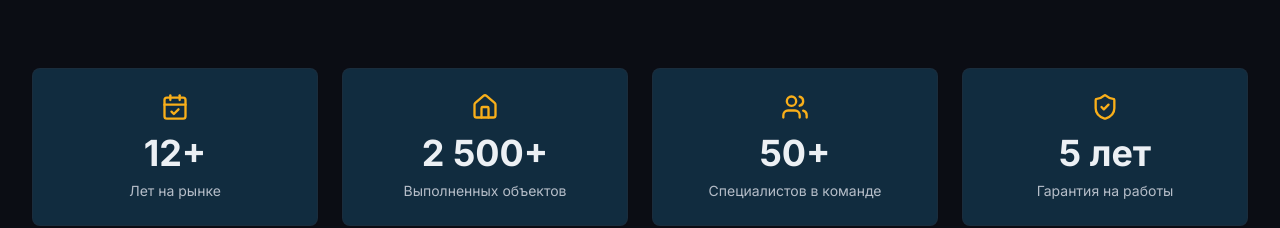
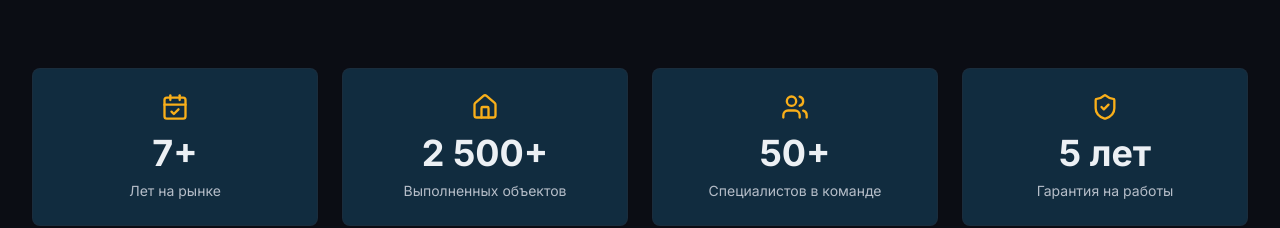
Before and after one commit to pr-poehali-dev/solar-energy-initiative-1, a React (Vite) app: page / in a window 1280 px wide. Shown: the part 3520-3748 px from the top of the page. Built offline with nearby package versions, Linux system fonts and the light colour scheme.

Commit message:
12 лет на рынке сменить на 7  лет

```diff
--- a/src/components/StatsSection.tsx
+++ b/src/components/StatsSection.tsx
@@ -5,7 +5,7 @@ export function StatsSection() {
   return (
     <section className="container max-w-screen-xl py-16">
       <div className="grid grid-cols-1 sm:grid-cols-2 lg:grid-cols-4 gap-6">
-        <StatCard icon="CalendarCheck" value="12+" label="Лет на рынке" />
+        <StatCard icon="CalendarCheck" value="7+" label="Лет на рынке" />
         <StatCard icon="Home" value="2 500+" label="Выполненных объектов" />
         <StatCard icon="Users" value="50+" label="Специалистов в команде" />
         <StatCard icon="ShieldCheck" value="5 лет" label="Гарантия на работы" />
```
